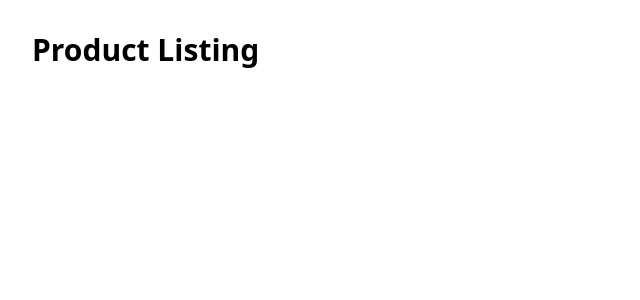
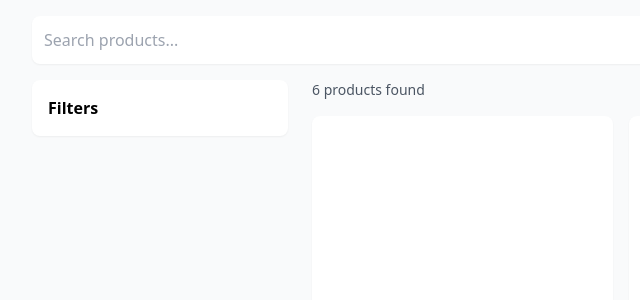
Before and after one commit to WemersonPD/refurbed-app, a Vue app: page / in a window 1280 px wide. Shown: the top 300 px of the page, without its empty margins (0-640 px from the left). Built offline with nearby package versions, Linux system fonts and the light colour scheme.

Commit message:
feat: implement DefaultLayout component and update App.vue structure

```diff
--- a/src/App.vue
+++ b/src/App.vue
@@ -1,15 +1,33 @@
 <template>
-  <div class="container mx-auto p-8">
-    <h1 class="text-3xl font-bold mb-4">Product Listing</h1>
-    <!-- TODO: Build your product listing UI here -->
-    <!-- - Fetch products from http://localhost:8080/products -->
-    <!-- - Create components for filters, product cards, etc. -->
-    <!-- - Add search and filter functionality -->
-    <!-- - Sync state with URL query parameters -->
-    <!-- - Handle loading and error states -->
-  </div>
+  <DefaultLayout>
+    <template #search>
+      <!-- TODO: SearchBar organism -->
+      <div class="bg-white rounded-lg shadow-sm p-3">
+        <p class="text-gray-400">Search products...</p>
+      </div>
+    </template>
+
+    <template #sidebar>
+      <!-- TODO: FilterSidebar organism -->
+      <div class="bg-white rounded-lg shadow-sm p-4">
+        <p class="font-semibold">Filters</p>
+      </div>
+    </template>
+
+    <template #content>
+      <!-- TODO: ProductGrid organism + LoadMore -->
+      <div>
+        <p class="text-sm text-gray-600 mb-4">6 products found</p>
+        <div class="grid grid-cols-1 sm:grid-cols-2 xl:grid-cols-3 gap-4">
+          <div class="bg-white rounded-lg shadow-sm p-4 h-48" />
+          <div class="bg-white rounded-lg shadow-sm p-4 h-48" />
+          <div class="bg-white rounded-lg shadow-sm p-4 h-48" />
+        </div>
+      </div>
+    </template>
+  </DefaultLayout>
 </template>
 
 <script setup>
-// Your Vue 3 Composition API code here
+import DefaultLayout from './components/templates/DefaultLayout.vue'
 </script>
--- /dev/null
+++ b/src/components/templates/DefaultLayout.vue
@@ -0,0 +1,34 @@
+<template>
+  <div class="min-h-screen bg-gray-50">
+    <a href="#main-content" class="sr-only focus:not-sr-only focus:absolute focus:z-50 focus:p-4 focus:bg-white focus:text-green-700 focus:underline">
+      Skip to main content
+    </a>
+
+    <header role="banner" class="w-full px-4 py-4 sm:px-6 lg:px-8">
+      <slot name="search" />
+    </header>
+
+    <div class="px-4 sm:px-6 lg:px-8 pb-8">
+      <div class="flex flex-col lg:flex-row gap-6">
+        <aside aria-label="Filters" class="w-full lg:w-64 shrink-0">
+          <nav aria-label="Product filters">
+            <slot name="sidebar" />
+          </nav>
+        </aside>
+
+        <main id="main-content" role="main" class="flex-1 min-w-0">
+          <slot name="content" />
+        </main>
+      </div>
+    </div>
+
+    <footer role="contentinfo" class="px-4 py-6 sm:px-6 lg:px-8 text-center text-sm text-gray-500">
+      <slot name="footer">
+      </slot>
+    </footer>
+  </div>
+</template>
+
+<script setup>
+
+</script>
```
